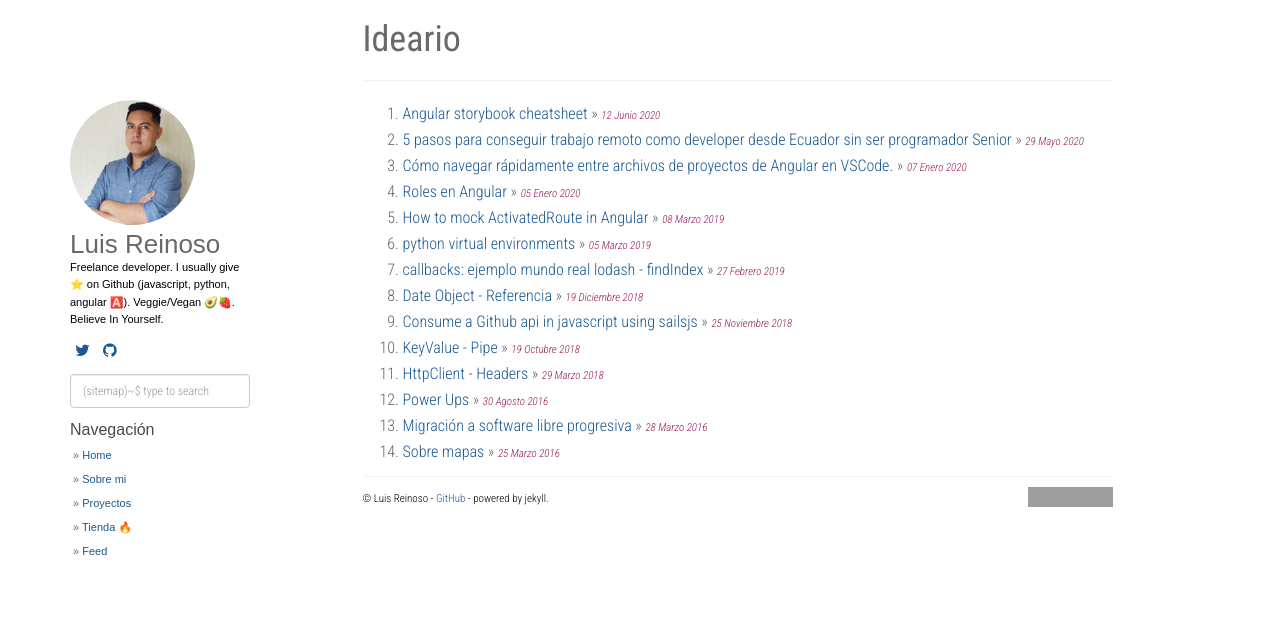
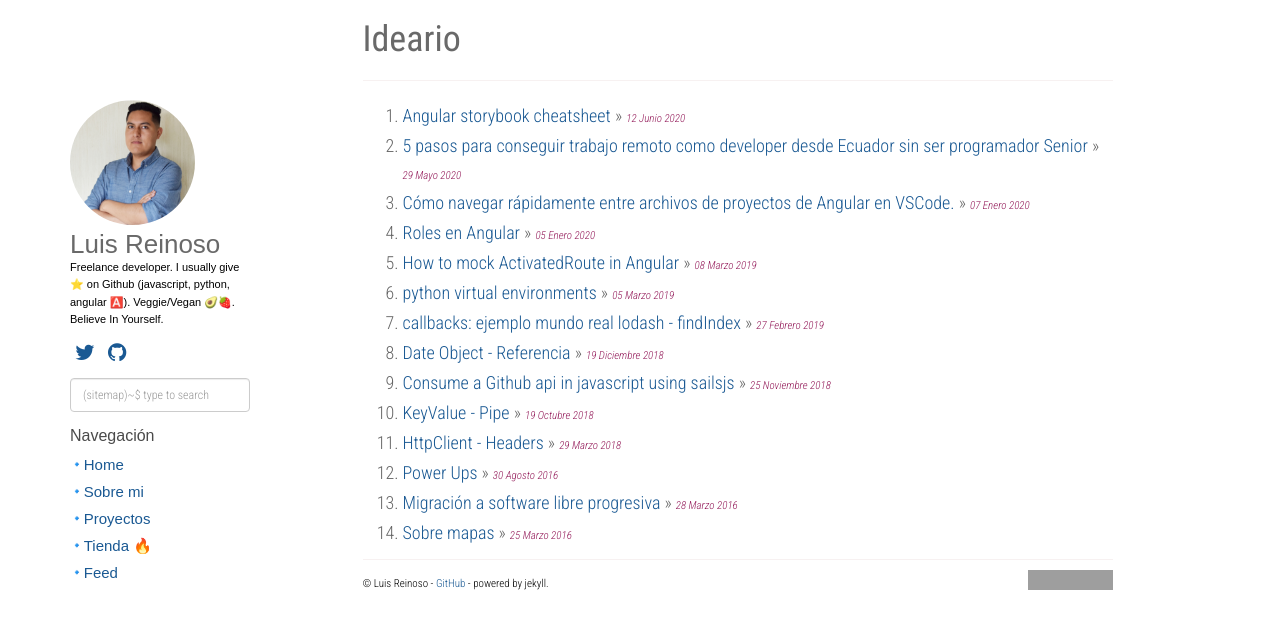
Before and after one commit to LuisReinoso/luisreinoso.github.io, a Jekyll site: the page built from index.html, in a window 1280 px wide. Shown: the top 629 px of the page. Built offline with Jekyll 4.4.1, drawn with Linux system fonts in a browser that asks for light colours; nearby versions of some CDN libraries; emoji names are drawn with the system emoji font; the list of posts is cut into pages by our own code; grey boxes are pictures that could not be loaded.

Commit message:
feat: Increase site font size, replace icons with emojis and improve menu links.

```diff
--- a/_config.yml
+++ b/_config.yml
@@ -33,6 +33,8 @@ share:
   # fb_appid: 1749788565247320
 
 urls:
+    - text: Home
+      url: /
     - text: Sobre mi
       url: /about/
     - text: Proyectos
--- a/_includes/project_tags.html
+++ b/_includes/project_tags.html
@@ -1,6 +1,6 @@
 {% if site.enableTags ==  true %}
 	<div id="tag-filter" class="tag-group">
-		<span class="tag-filter tag-cloud all label label-primary label-success">Todo</span>
+		<span class="tag-filter tag-cloud all label label-primary label-success">todo</span>
         {% assign tagarray = site.tagarray %}
         {% for project in site.data.projects %}
             {% for tag in project.tags %}
--- a/_layouts/default.html
+++ b/_layouts/default.html
@@ -95,7 +95,7 @@
 			<div class="social">
 			    <ul>
 			{% for link in site.social %}
-				<li><a href="{{ link.link }}" target="_blank"><i class="fa {{ link.icon }}"></i></a></li>
+				<li><a href="{{ link.link }}" target="_blank"><i class="fa fa-lg {{ link.icon }}"></i></a></li>
 			{% endfor %}
 			    </ul>
 			</div>
@@ -105,11 +105,12 @@
 			    <ul class="search__results" id="js-search__results"></ul>
 			</div>
 
-			<strong>Navegación</strong><br />
-		    &nbsp;&raquo; <a href="/">Home</a> <br />
-		{% for i in site.urls %}
-		    &nbsp;&raquo; <a class="about" href="{{ i.url }}">{{ i.text }}</a><br />
-		{% endfor %}
+            <strong>Navegación</strong><br />
+            {% for i in site.urls %}
+                <div class="site-url-container">
+                    :small_blue_diamond: <a class="site-url" href="{{ i.url }}">{{ i.text }}</a><br />
+                </div>
+            {% endfor %}
 		    </div><!-- end /.fixed-condition -->
 		</div>
 
--- a/static/css/main.css
+++ b/static/css/main.css
@@ -4,7 +4,7 @@
 body {
     font-family: "Roboto Condensed", Arial, sans-serif;
     background-color: #fff;
-    font-size: 16px;
+    font-size: 18px;
     line-height: 1.5em;
     color: #666;
     font-weight: 300;
@@ -250,3 +250,13 @@ div.col-sm-3 img#about {
     color: white;
     background-color: #00aced;
 }
+
+.site-url-container {
+    display: flex;
+    flex-direction: row;
+    align-items: center;
+}
+
+.site-url {
+    font-size: 15px;
+}
```
